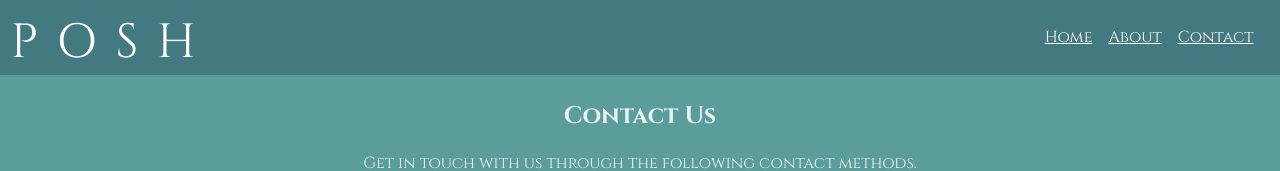
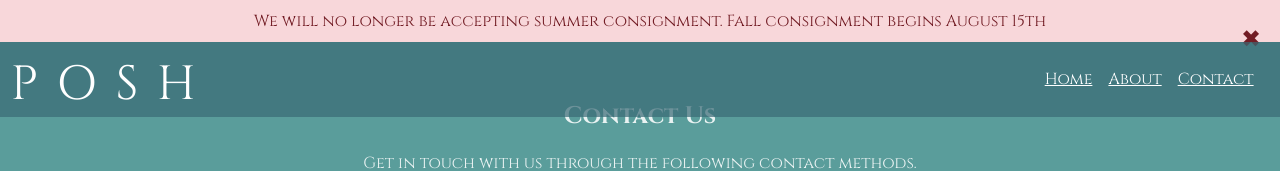
Before and after one commit to jtwiley1996/Posh-Collective, a React (Vite) app in the folder client/: page /contact in a window 1280 px wide. Shown: the top 171 px of the page. Built offline with nearby package versions, Linux system fonts and the light colour scheme.

Commit message:
created consignment banner

```diff
--- a/client/src/App.css
+++ b/client/src/App.css
@@ -16,6 +16,40 @@ body {
   width: 100%;
   justify-content: center;
   background-color: #5a9d9b; /* Fallback background color in case the image fails to load */
+}
+
+.banner {
+  background-color: #f8d7da; /* Light red background color */
+  color: #721c24; /* Dark red text color */
+  padding: 10px;
+  position: fixed;
+  top: 0;
+  left: 0;
+  width: 100%;
+  text-align: center;
+  font-size: 1rem;
+  z-index: 1000; /* Ensure it appears above other content */
+}
+
+.banner p {
+  margin: 0;
+  display: inline;
+}
+
+.banner-close {
+  background: transparent;
+  border: none;
+  color: #721c24;
+  font-size: 1.5rem;
+  cursor: pointer;
+  position: absolute;
+  right: 10px;
+  top: 10px;
+}
+
+/* Header margin adjustment when banner is visible */
+.header-with-banner {
+  margin-top: 2.625rem; /* Adjust based on banner height */
 }
 
 /* Header styles */
@@ -39,6 +73,7 @@ header {
   outline: none;
   opacity: 0; /* Start with opacity 0 for the fade-in effect */
   animation: fadeInHeader 4s ease-out forwards; /* Apply the fade-in animation */
+  transition: margin-top 0.3s ease; /* Smooth transition for margin-top */
 }
 
 /* Logo text styling */
@@ -46,6 +81,22 @@ header {
   font-family: 'Cinzel', serif; /* Ensure the font is applied here */
   position: relative; /* Allow for positioning adjustments */
 }
+
+/* Header with the banner hidden */
+.header-without-banner {
+  margin-top: 0; /* No additional margin when the banner is hidden */
+}
+
+/* Fade-in animation */
+@keyframes fadeInHeader {
+  from {
+    opacity: 0;
+  }
+  to {
+    opacity: 1;
+  }
+}
+
 
 .logo-text {
   letter-spacing: 0.2rem; /* Increase spacing between letters */
--- a/client/src/App.jsx
+++ b/client/src/App.jsx
@@ -1,6 +1,4 @@
-// client/src/App.jsx
-
-import React from 'react';
+import React, { useState } from 'react';
 import ReactDOM from 'react-dom';
 import { ApolloClient, InMemoryCache, ApolloProvider } from '@apollo/client';
 import { BrowserRouter as Router, Route, Routes } from 'react-router-dom';
@@ -13,6 +11,12 @@ import './App.css';
 import './index.css';
 
 function App() {
+  const [isBannerVisible, setIsBannerVisible] = useState(true);
+
+  const handleCloseBanner = () => {
+    setIsBannerVisible(false);
+  };
+
   const client = new ApolloClient({
     uri: 'http://localhost:3001/graphql',
     cache: new InMemoryCache(),
@@ -21,7 +25,13 @@ function App() {
   return (
     <ApolloProvider client={client}>
       <Router>
-        <Header />
+        {isBannerVisible && (
+          <div className="banner">
+            <p>We will no longer be accepting summer consignment. Fall consignment begins August 15th</p>
+            <button className="banner-close" onClick={handleCloseBanner}>✖</button>
+          </div>
+        )}
+        <Header isBannerVisible={isBannerVisible} />
         <main>
           <Routes>
             <Route path="/" element={<Home />} />
--- a/client/src/Header.jsx
+++ b/client/src/Header.jsx
@@ -1,9 +1,10 @@
 import React from 'react';
 import { Link } from 'react-router-dom'; // Import Link for navigation
+import './App.css'; // Make sure this path is correct
 
-const Header = () => {
+const Header = ({ isBannerVisible }) => {
   return (
-    <header>
+    <header className={`header ${isBannerVisible ? 'header-with-banner' : 'header-without-banner'}`}>
       <div className="header-left">
         <Link to="/" className="logo-link">
           <span className="logo-text">P O S H</span>
```
